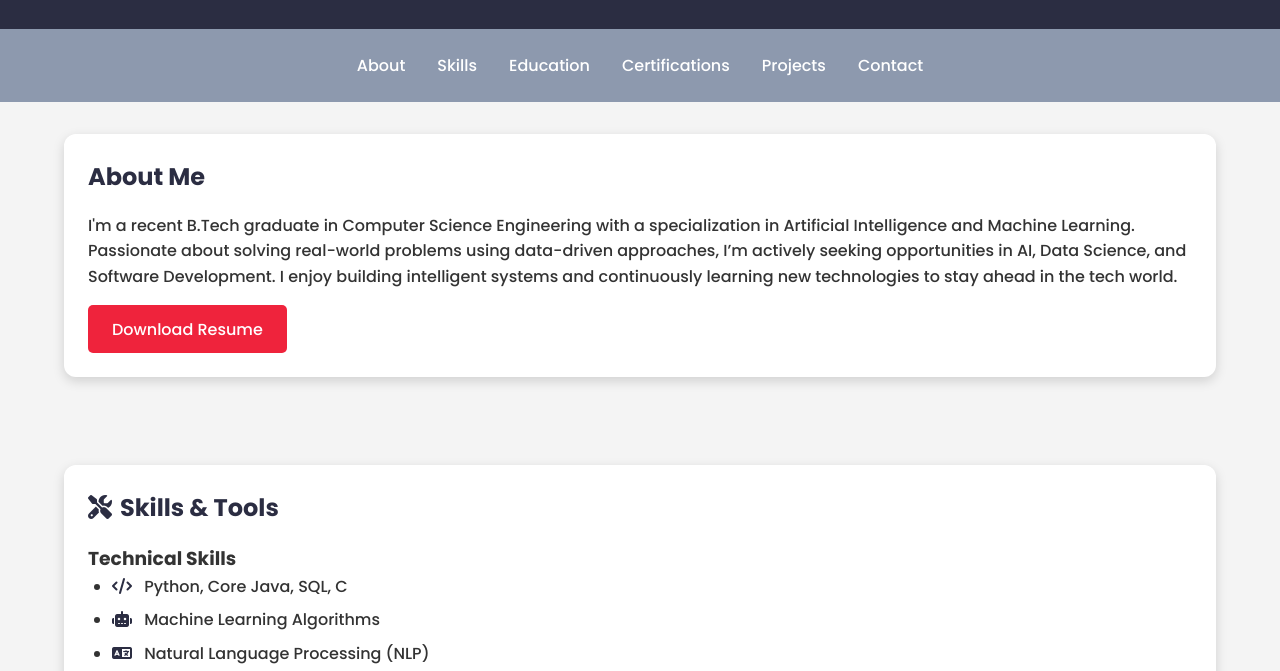
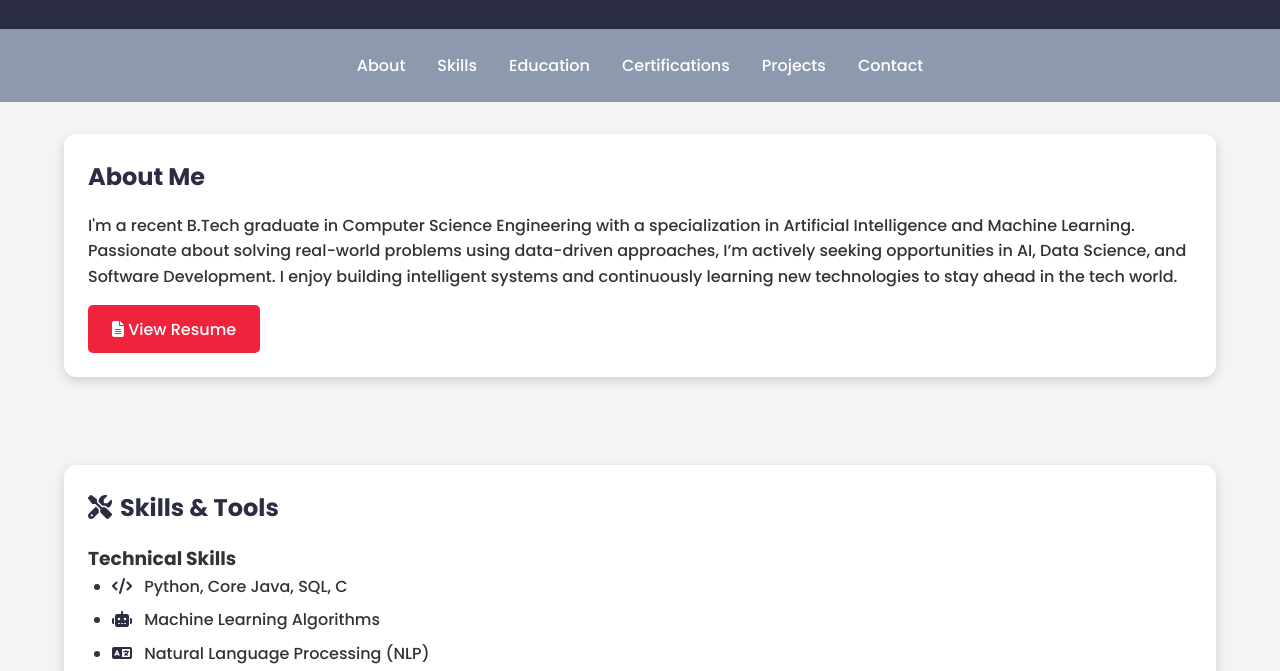
Before and after one commit to Sathwik1116/portfolio, a plain HTML site: page index.html in a window 1280 px wide. Shown: the part 125-796 px from the top of the page. Drawn offline with nearby package versions, Linux system fonts and the light colour scheme.

Commit message:
Update index.html

```diff
--- a/index.html
+++ b/index.html
@@ -63,7 +63,9 @@
     <div class="card">
       <h2>About Me</h2>
       <p>I'm a recent B.Tech graduate in Computer Science Engineering with a specialization in Artificial Intelligence and Machine Learning. Passionate about solving real-world problems using data-driven approaches, I’m actively seeking opportunities in AI, Data Science, and Software Development. I enjoy building intelligent systems and continuously learning new technologies to stay ahead in the tech world.</p>
-      <a href="Sathwik_resume.pdf" class="btn" download>Download Resume</a>
+      <a href="Sathwik Reddy Resume.pdf" class="btn" target="_blank">
+        <i class="fas fa-file-alt"></i> View Resume
+      </a>
     </div>
   </section>
 
@@ -115,7 +117,7 @@
       <p>Predicted IPL match outcomes using machine learning models trained on historical match data, player statistics, and team performance metrics. Focused on feature engineering, data pre-processing, and model optimization to enhance predictive accuracy.</p>
 
       <h3>Live Smart Attendance System</h3>
-      <p>The Live Smart Attendance System uses Machine Learning (ML) and computer vision to automatically recognize and record attendance by identifying individuals based on pre-enrolled facial images. It applies the Haar Cascade Classifier for face detection and the LBPH algorithm for face recognition. The Haar Cascade detects faces, while the LBPH trains and recognizes them.</p>
+      <p>The Live Smart Attendance System uses Machine Learning (ML) and computer vision to automatically recognize and record attendance by identifying individuals based on pre-enrolled facial images. It applies the Haar Cascade Classifier for face detection and the LBPH algorithm for face recognition.</p>
 
       <h3>Capstone Project: Netflix Recommendation System using Apriori Algorithm</h3>
       <p><strong>Duration:</strong> December 2024 – March 2025</p>
```
